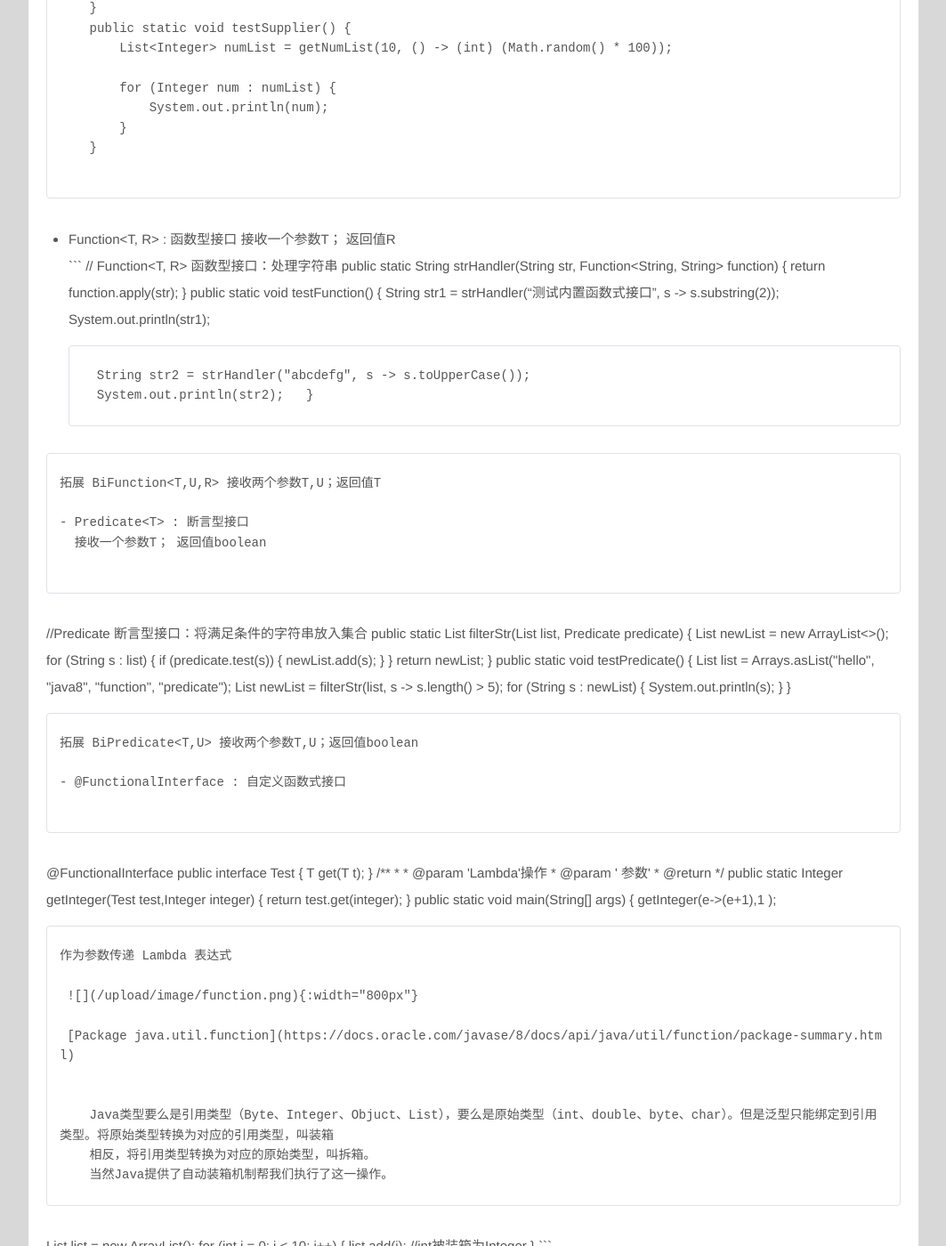
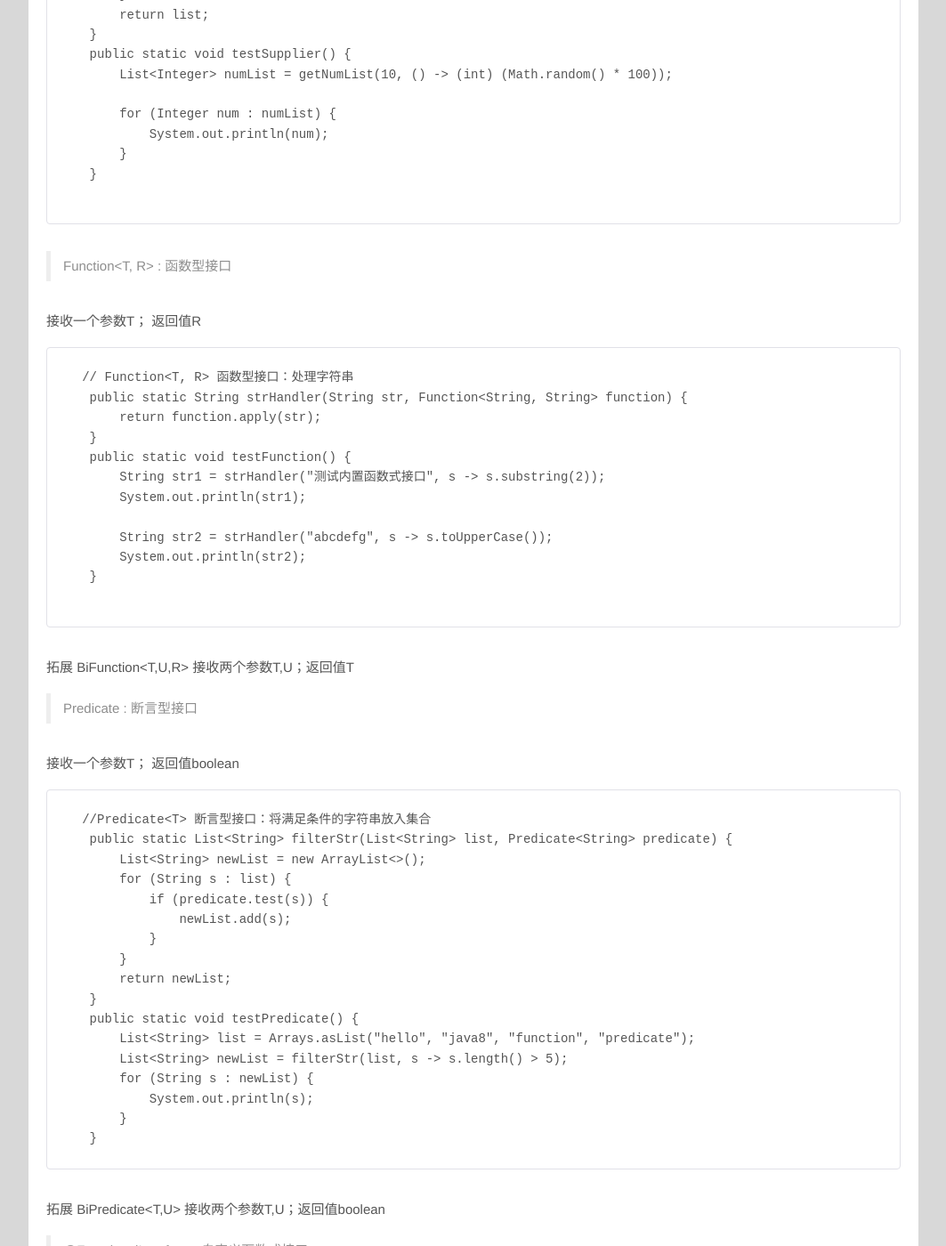
Before and after one commit to Rise1024/-Rise1024-.github.io, a Jekyll site: the page built from _posts/2021-07-18-Lambda表达式和函数式接口.md, in a window 1280 px wide and 1400 px high, scrolled down 1486 px. Shown: the whole window at 89% size, without its empty margins (108-1171 px from the left). Built offline with Jekyll 4.4.1, drawn with Linux system fonts in a browser that asks for light colours; nearby versions of some CDN libraries; some of the changed text lies outside the part shown.

Commit message:
Update 2021-07-18-Lambda表达式和函数式接口.md

````diff
--- a/_posts/2021-07-18-Lambda表达式和函数式接口.md
+++ b/_posts/2021-07-18-Lambda表达式和函数式接口.md
@@ -12,15 +12,16 @@
 > Lambda表达式
 
     Lambda 表达式是一个匿名函数，我们可以把 Lambda表达式理解为是一段可以传递的代码(将代码像数据一样进行传递——行为参数化)。可以写出更简洁、更灵活的代码
-- Lambda 表达式语法
 
-(parameters) -> expression 或(parameters) ->{ statements; }
+> Lambda 表达式语法
 
-Lambda 表达式在 Java 语言中引入了一个新的语法元素和操作符。这个操作符为 “->” ， 该操作符被称为 Lambda 操作符或剪头操作符。它将 Lambda 分为两个部分：
+    (parameters) -> expression 或(parameters) ->{ statements; }
 
-左侧：指定了 Lambda 表达式需要的所有参数
+    Lambda 表达式在 Java 语言中引入了一个新的语法元素和操作符。这个操作符为 “->” ， 该操作符被称为 Lambda 操作符或剪头操作符。它将 Lambda 分为两个部分：
 
-右侧：指定了 Lambda 体，即 Lambda 表达式要执行的功能
+    左侧：指定了 Lambda 表达式需要的所有参数
+
+    右侧：指定了 Lambda 体，即 Lambda 表达式要执行的功能
 &nbsp;
 > Lambda表达式实例
 
@@ -29,7 +30,7 @@
        Supplier<T> : 供给型接口   T get();
        Function<T, R> : 函数型接口  R apply(T t);  BiFunction<T,U,R>
        Predicate<T> : 断言型接口   boolean test(T t); BiPredicate<T,U>
-- Consumer<T> : 消费型接口
+  > Consumer<T> : 消费型接口
 
 接收一个参数T；无返回值
 ```
@@ -45,7 +46,7 @@
 ```
 拓展 BiConsumer<T,U> 接收两个参数；无返回值
 
-- Supplier<T> : 供给型接口
+> Supplier<T> : 供给型接口
 
 无参数；有返回值T
 
@@ -68,7 +69,8 @@
     }
 
 ```
-- Function<T, R> : 函数型接口
+> Function<T, R> : 函数型接口
+
 接收一个参数T； 返回值R
 ```
    // Function<T, R> 函数型接口：处理字符串
@@ -86,7 +88,8 @@
 ```
 拓展 BiFunction<T,U,R> 接收两个参数T,U；返回值T
 
-- Predicate<T> : 断言型接口
+> Predicate<T> : 断言型接口
+
   接收一个参数T； 返回值boolean
 
 ```
@@ -110,7 +113,7 @@
 ```
 拓展 BiPredicate<T,U> 接收两个参数T,U；返回值boolean
 
-- @FunctionalInterface : 自定义函数式接口
+>  @FunctionalInterface : 自定义函数式接口
 
 ```
  @FunctionalInterface
@@ -153,5 +156,6 @@
 ---
 参考：
 
-https://docs.oracle.com/javase/8/docs/api/java/util/function/package-summary.html
-http://www.starfish.ink/java/Java-8.html
+    https://docs.oracle.com/javase/8/docs/api/java/util/function/package-summary.html
+
+    http://www.starfish.ink/java/Java-8.html
````
